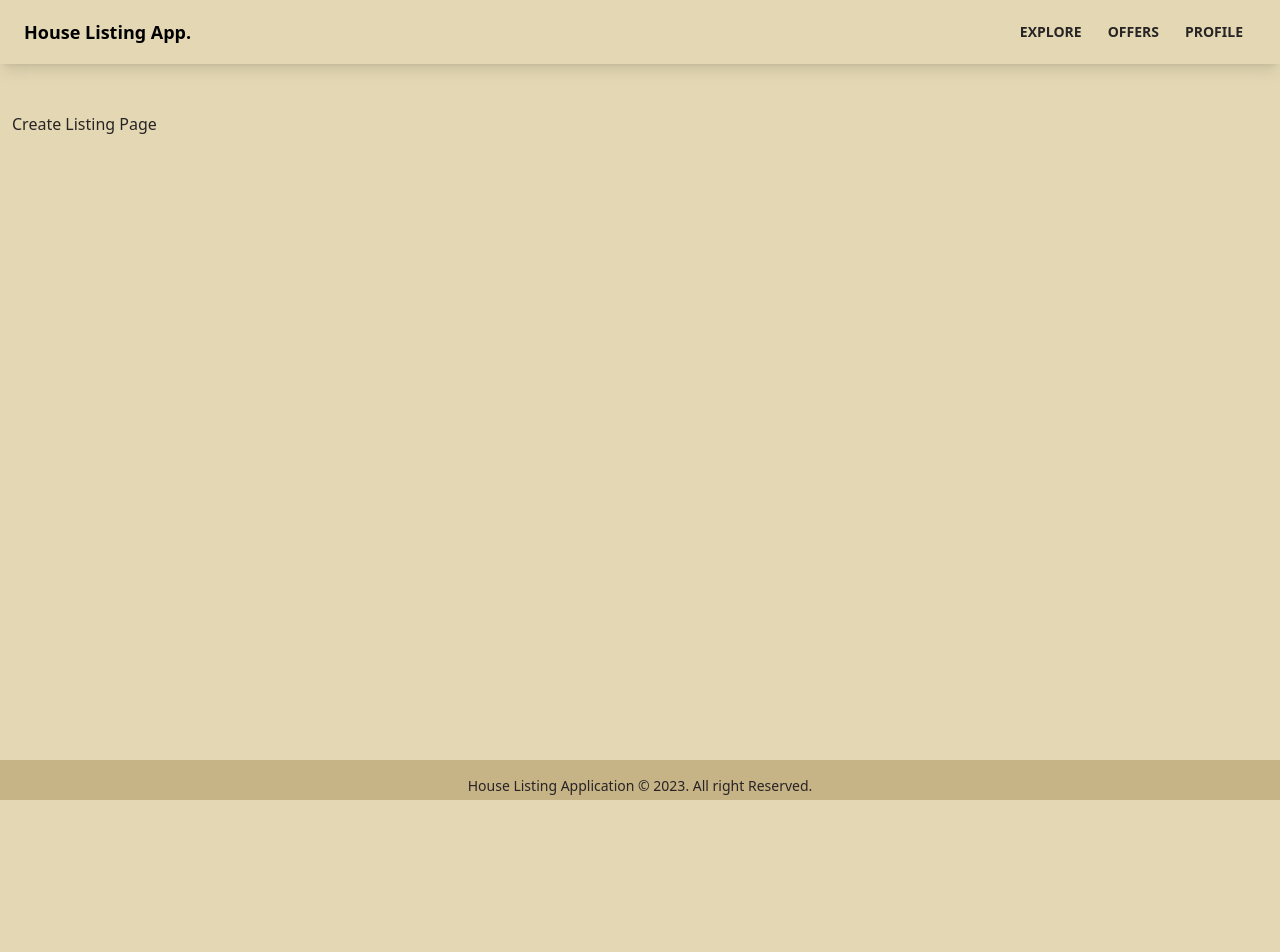
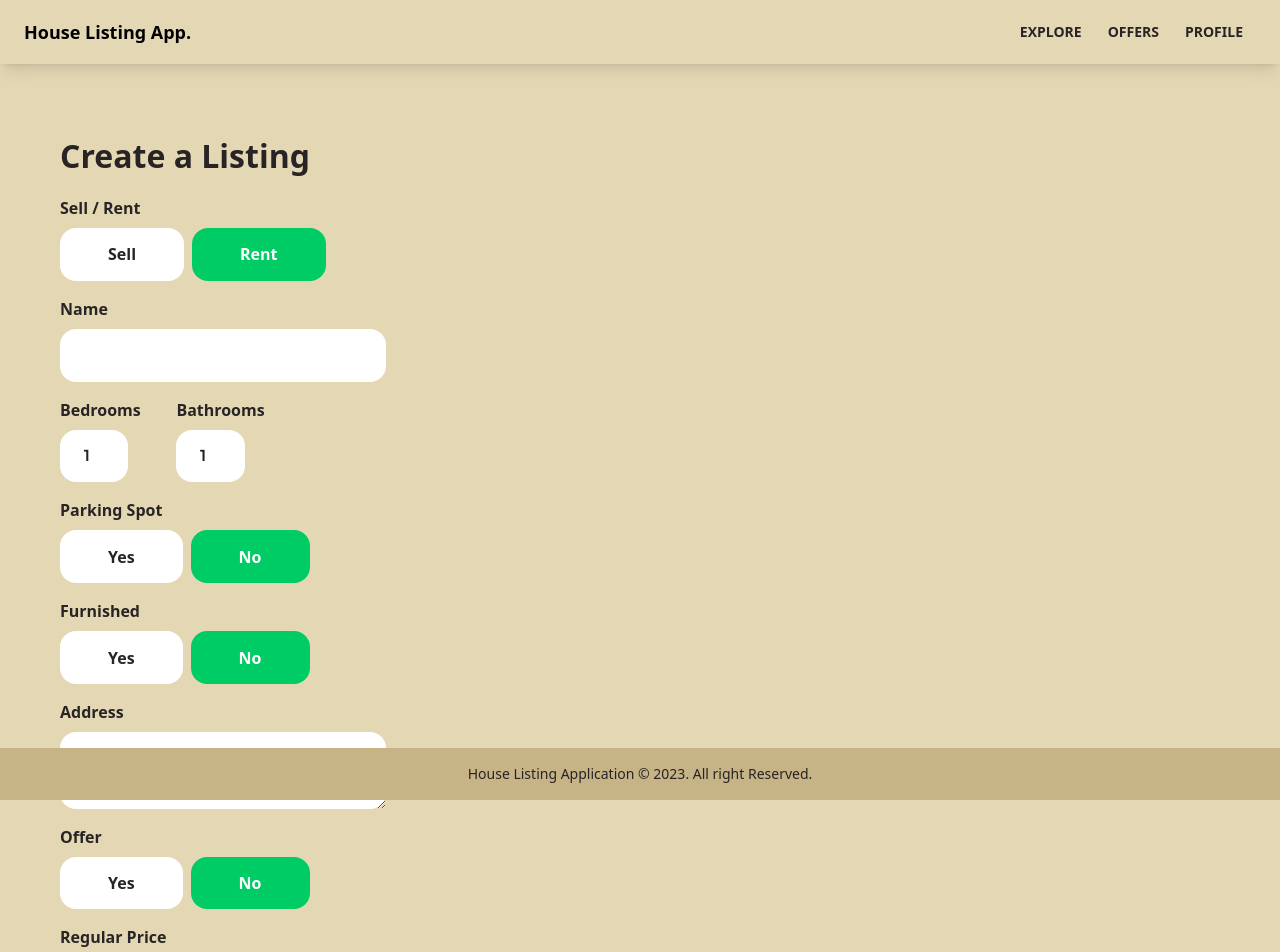
Before and after one commit to CodeLeom/house-listing, a React (Create React App) app: page /create-listing in a window 1280 px wide. Shown: the top 952 px of the page. Before the commit the page ends 800 px from the top, so only its background shows below. Built offline with nearby package versions, Linux system fonts and the light colour scheme; no server answers; sample sign-in values are in the browser's storage.

Commit message:
fix css errors and created the house listing form

```diff
--- a/src/App.js
+++ b/src/App.js
@@ -19,9 +19,9 @@
   return (
     <>
       <Router>
-          <div className='flex flex-col justify-between h-screen'>
+          <div className='flex flex-col min-h-screen justify-between'>
             <Navbar />
-              <main className='container mb-auto h-10 px-3'>
+              <main className='container mb-auto px-3'>
                 <Routes>
                   <Route path='/' element={<Explore />} />
                   <Route path='/offers' element={<Offers />} />
--- a/src/components/layout/Footer.jsx
+++ b/src/components/layout/Footer.jsx
@@ -1,7 +1,7 @@
 function Footer() {
     const aYear = new Date().getFullYear()
   return (
-      <footer className='footer h-10 footer-center p-4 bg-base-300 text-base-content'>
+      <footer className='footer fixed inset-x-0 bottom-0 footer-center p-4 bg-base-300 text-base-content'>
           <div>
               <p>
                   House Listing Application &copy; {aYear}. All right Reserved.
--- a/src/components/layout/Navbar.jsx
+++ b/src/components/layout/Navbar.jsx
@@ -4,7 +4,7 @@
 function Navbar() {
 
   return (
-    <nav className='navbar mb-12 bg-base-100 shadow-lg'>
+    <nav className='navbar h-10 mb-5 bg-base-100 shadow-lg'>
     <div className='container mx-auto'>
         <div className='flex-row px-2 mx-2'>
             <Link to='/' className='text-lg font-bold align-middle'>
--- a/src/pages/CreateListing.jsx
+++ b/src/pages/CreateListing.jsx
@@ -2,6 +2,8 @@
 import { getAuth, onAuthStateChanged } from 'firebase/auth'
 import { useNavigate } from 'react-router-dom'
 import Spinner from '../components/layout/Spinner'
+import {toast} from 'react-toastify'
+import { async } from '@firebase/util'
 
 function CreateListing() {
     const [geolocationEnabled, setGeolocationEnabled] = useState(true)
@@ -21,6 +23,8 @@
         latitude: 0,
         longitude: 0
     })
+
+    const {type, name, bedrooms, bathrooms, parking, furnished, address, offer, regularPrice, discountedPrice, images, latitude, longitude} = formData
 
 
     const auth = getAuth()
@@ -44,13 +48,178 @@
         //eslint-disable-next-line react-hooks/exhaustive-deps
     }, [isMounted])
 
+    const onSubmit = async (e) => {
+        e.preventDefault()
+
+        setLoading(true)
+
+        if(discountedPrice >= regularPrice) {
+        setLoading(false)
+        toast.error('Discounted Price must be less than regular price')
+        return
+        }
+
+        if (images.length > 6) {
+            setLoading(false)
+            toast.error('Max of 6 images can be uploaded')
+            return
+        }
+
+        let geolocation = {}
+        let location
+
+        if(geolocationEnabled) {
+            const mapApi = process.env.REACT_APP_MAP_API_KEY
+
+            const res = await fetch(`https://maps.googleapis.com/maps/api/geocode/json?address=${address}&key=${mapApi}`)
+
+            const data = await res.json()
+
+            geolocation.lat = data.results[0]?.geometry.location.lat ?? 0
+
+            geolocation.lng = data.results[0]?.geometry.location.lng ?? 0
+
+            location = data.status === 'ZERO_REULTS' ? undefined : data.results[0]?.formatted_address
+
+            if(location === undefined || location.includes('undefined')) {
+                setLoading(false)
+                toast.error('Please enter a correct address')
+                return
+            }
+        } else {
+            geolocation.lat = latitude
+            geolocation.lng = longitude
+            location = address
+        }
+
+        setLoading(false)
+    }
+
+    const onMutate = (e) => {
+        let boolean = null
+
+        if(e.target.value === 'true') {
+            boolean = true
+        }
+        if(e.target.value === 'false') {
+            boolean = false
+        }
+
+        //files
+        if(e.target.files) {
+            setFormData((prevState) => ({
+                ...prevState,
+                images: e.target.files
+            }))
+        }
+
+        //text/Booleans/Numbers
+        if(!e.target.files) {
+            setFormData((prevState) => ({
+                ...prevState,
+                [e.target.id]: boolean ?? e.target.value,
+            }))
+        }
+    }
+
     if(loading) {
         return <Spinner />
     }
 
   return (
-    <div>
-      Create Listing Page
+    <div className="profile">
+        <header>
+            <p className="pageHeader">Create a Listing</p>
+        </header>
+
+        <main>
+            <form onSubmit={onSubmit}>
+                <label className="formLabel">Sell / Rent</label>
+                <div className="formButtons">
+                    <button type='button' className={type === 'sale' ? 'formButtonActive' : 'formButton'} id='type' value='sale' onClick={onMutate}>Sell</button>
+
+                    <button type='button' className={type === 'rent' ? 'formButtonActive' : 'formButton'} id='type' value='rent' onClick={onMutate}>Rent</button>
+                </div>
+
+                <label className="formLabel">Name</label>
+                <input type="text" className="formInputName" id='name' value={name} onChange={onMutate} maxLength='32' minLength='10' required />
+
+                <div className="formRooms flex">
+                    <div>
+                        <label className="formLabel">Bedrooms</label>
+                        <input type="number" className="formInputSmall" id='bedrooms' value={bedrooms} onChange={onMutate} min='1' max='50' required />
+                    </div>
+                    <div>
+                        <label className="formLabel">Bathrooms</label>
+                        <input type="number" className="formInputSmall" id='bathrooms' value={bathrooms} onChange={onMutate} min='1' max='50' required />
+                    </div>
+                </div>
+
+                <label className="formLabel">Parking Spot</label>
+                <div className="formButtons">
+                    <button className={parking ? 'formButtonActive' : 'formButton'} type='button' id='parking' value={true} onClick={onMutate}>Yes</button>
+                    <button className={!parking && parking !== null ? 'formButtonActive' : 'formButton'} type='button' id='parking' value={false} onClick={onMutate}>No</button>
+                </div>
+
+                <label className="formLabel">Furnished</label>
+                <div className="formButtons">
+                    <button className={furnished ? 'formButtonActive' : 'formButton'} type='button' id='furnished' value={true} onClick={onMutate}>
+                        Yes
+                    </button>
+                    <button className={!furnished && furnished !== null ? 'formButtonActive' : 'formButton'} type='button' id='furnished' value={false} onClick={onMutate}>
+                        No
+                    </button>
+                </div>
+
+                <label className="formLabel">Address</label>
+                <textarea className='formInputAddress' type='text' id='address' value={address} onChange={onMutate} required />
+
+                {!geolocationEnabled && (
+                    <div className="formLatLng flex">
+                        <div>
+                            <label className="formLabel">Latitude</label>
+                            <input type="number" id='latitude' value={latitude} onChange={onMutate} className="formInputSmall" required />
+                        </div>
+                        <div>
+                            <label className="formLabel">Longitude</label>
+                            <input type="number" id='longitude' value={longitude} onChange={onMutate} className="formInputSmall" required />
+                        </div>
+                    </div>
+                )}
+
+                <label className="formLabel">Offer</label>
+                <div className="formButtons">
+                    <button className={offer ? 'formButtonActive' : 'formButton'} type='button' id='offer' value={true} onClick={onMutate}>
+                        Yes
+                    </button>
+                    <button className={!offer && offer !== null ? 'formButtonActive' : 'formButton'} type='button' id='offer' value={false} onClick={onMutate}>
+                        No
+                    </button>
+                </div>
+
+                <label className="formLabel">Regular Price</label>
+                <div className="formPriceDiv">
+                    <input type="number" className="formInputSmall" id='regularPrice' value={regularPrice} onChange={onMutate} min='50' max='10000000' />
+                    {type === 'rent' && (
+                        <p className="formPrice">₦ / Month</p>
+                    )}
+                </div>
+
+                {offer && (
+                    <>
+                        <label className="formLabel">Discounted Price</label>
+                        <input type="number" className="formInputSmall" id='discountedPrice' value={discountedPrice} onChange={onMutate} min='50' max='10000000' required={offer} />
+                    </>
+                )}
+
+                <label className="formLabel">Images</label>
+                <p className="imagesInfo">The first image will be the cover (Max image upload - 6)</p>
+                <input className="formInputFile" type="file" id='images' onChange={onMutate} max='6' accept='.jpg, .png, .jpeg' multiple required />
+
+                <button type='submit' className="primaryButton createListingButton">Create Listing</button>
+
+            </form>
+        </main>
     </div>
   )
 }
```
